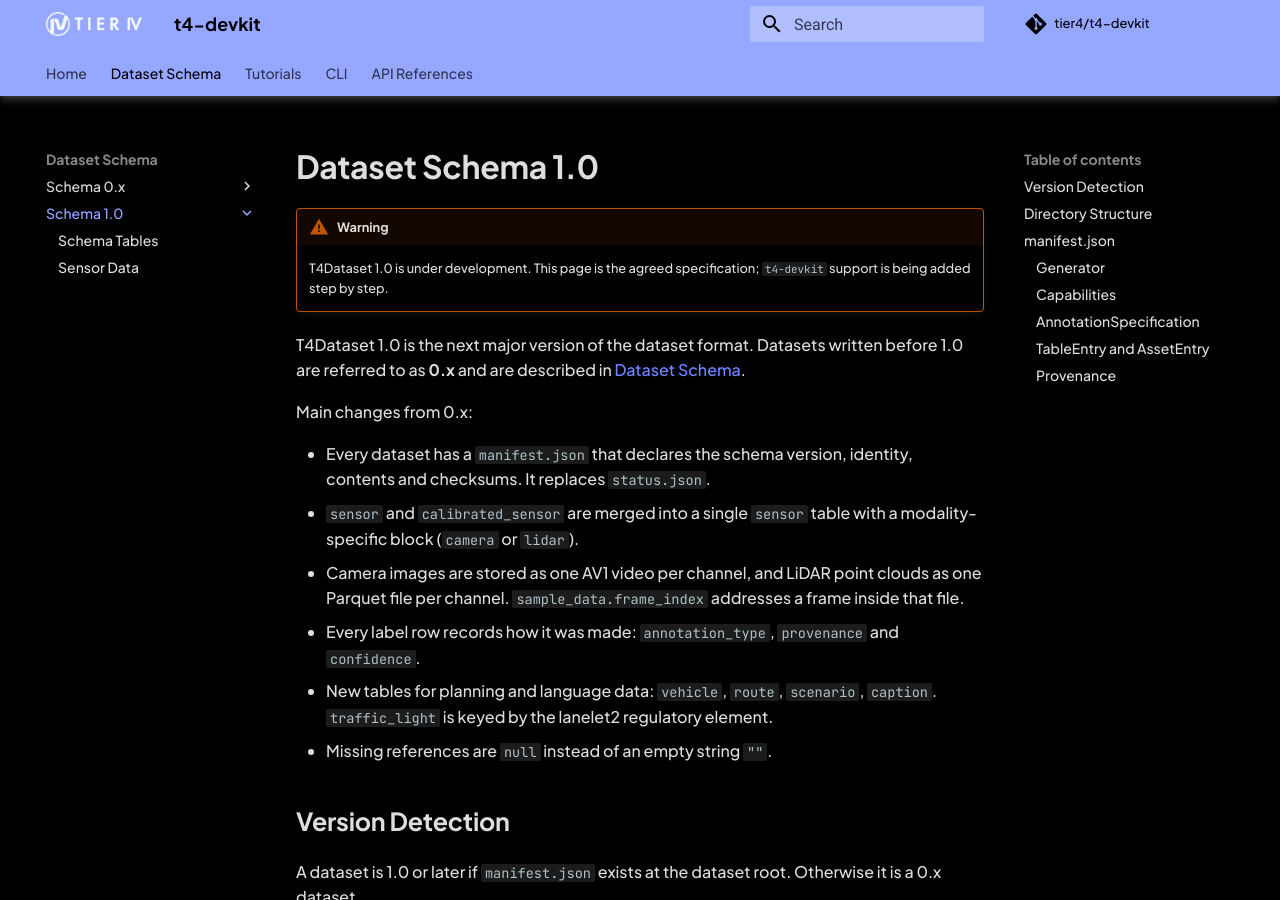
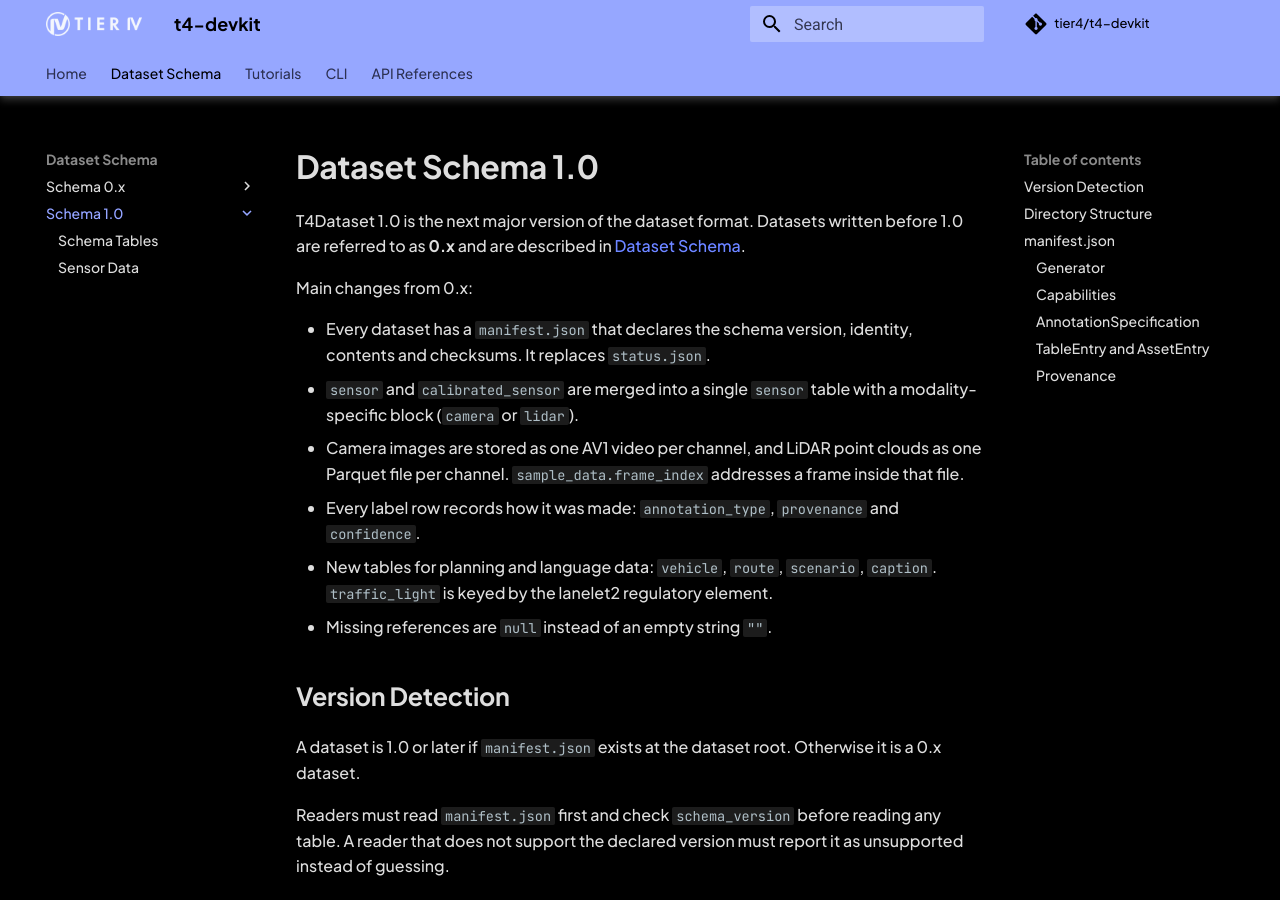
Before and after one commit to tier4/t4-devkit, an MkDocs documentation site: the page built from docs/schema/v1/index.md, in a window 1280 px wide and 900 px high. Built offline with MkDocs 1.6.1 and Material for MkDocs 9.7.7, drawn with Linux system fonts in a browser that asks for light colours; comment, search, counter and statistics services are not loaded; the version menu is left out.

Commit message:
docs(schema): remove under-development warning (markdownlint MD046)

```diff
--- a/docs/schema/v1/index.md
+++ b/docs/schema/v1/index.md
@@ -1,8 +1,4 @@
 # Dataset Schema 1.0
-
-!!! warning
-
-    T4Dataset 1.0 is under development. This page is the agreed specification; `t4-devkit` support is being added step by step.
 
 T4Dataset 1.0 is the next major version of the dataset format. Datasets written before 1.0 are referred to as **0.x** and are described in [Dataset Schema](../index.md).
 
```
